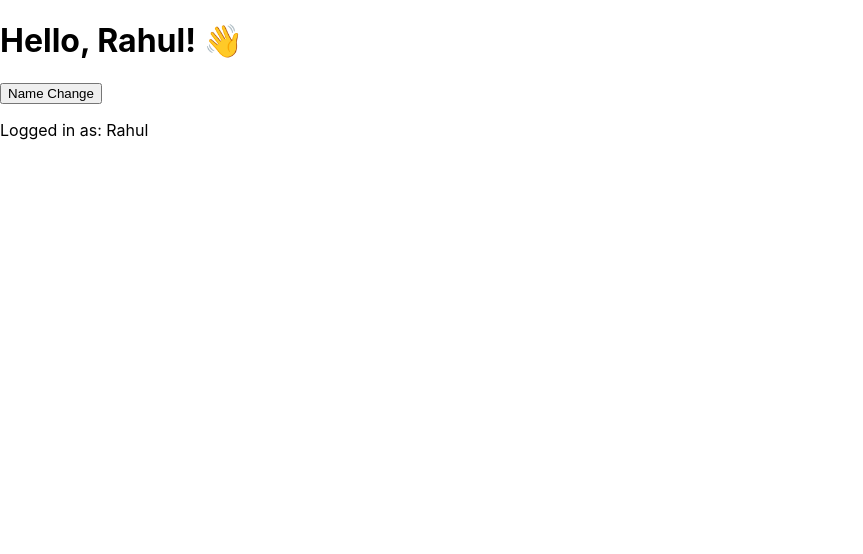
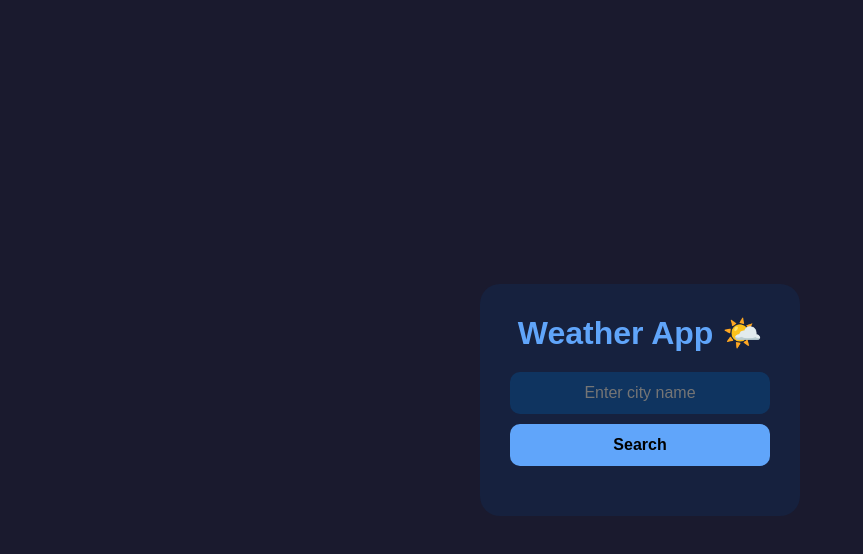
Before and after one commit to RohitIGEC/my-app, a React (Create React App) app: page / in a window 1280 px wide. Shown: the top 554 px of the page, without its empty margins (0-863 px from the left). Built offline with nearby package versions, Linux system fonts and the light colour scheme.

Commit message:
Day 16 - Weather project

```diff
--- a/src/App.js
+++ b/src/App.js
@@ -1,32 +1,10 @@
-import { useContext } from "react";
-import UserProvider, { UserContext } from "./UserContext";
-
-function Header() {
-  let { user } = useContext(UserContext);
-  return <h1>Hello, {user}! 👋</h1>;
-}
-
-function Footer() {
-  let { user } = useContext(UserContext);
-  return <p>Logged in as: {user}</p>;
-}
-
-function ChangeName() {
-  let { setUser } = useContext(UserContext);
-  return (
-    <button onClick={() => setUser("Priya")}>
-      Name Change
-    </button>
-  );
-}
+import Weather from "./Weather";
 
 function App() {
   return (
-    <UserProvider>
-      <Header />
-      <ChangeName />
-      <Footer />
-    </UserProvider>
+    <div>
+      <Weather />
+    </div>
   );
 }
 
--- /dev/null
+++ b/src/Weather.css
@@ -0,0 +1,84 @@
+* {
+  margin: 0;
+  padding: 0;
+  box-sizing: border-box;
+  font-family: Arial, sans-serif;
+}
+
+body {
+  background: #1a1a2e;
+  display: flex;
+  justify-content: center;
+  align-items: center;
+  height: 100vh;
+}
+
+.weather-app {
+  background: #16213e;
+  padding: 30px;
+  border-radius: 20px;
+  width: 320px;
+  text-align: center;
+  color: white;
+}
+
+h1 {
+  color: #60a5fa;
+  margin-bottom: 20px;
+}
+
+input {
+  width: 100%;
+  padding: 12px;
+  border: none;
+  border-radius: 10px;
+  background: #0f3460;
+  color: white;
+  font-size: 16px;
+  margin-bottom: 10px;
+  text-align: center;
+}
+
+button {
+  width: 100%;
+  padding: 12px;
+  border: none;
+  border-radius: 10px;
+  background: #60a5fa;
+  color: #000;
+  font-size: 16px;
+  font-weight: bold;
+  cursor: pointer;
+  margin-bottom: 20px;
+}
+
+button:hover {
+  background: #3b82f6;
+}
+
+.weather-info {
+  background: #0f3460;
+  padding: 20px;
+  border-radius: 15px;
+}
+
+.weather-info h2 {
+  font-size: 24px;
+  margin-bottom: 10px;
+}
+
+.weather-info h3 {
+  font-size: 48px;
+  color: #60a5fa;
+  margin-bottom: 10px;
+}
+
+.weather-info p {
+  font-size: 18px;
+  color: #a5f3fc;
+}
+
+.error {
+  color: #f87171;
+  margin-bottom: 10px;
+}
--- /dev/null
+++ b/src/Weather.js
@@ -0,0 +1,53 @@
+import { useState } from "react";
+import "./Weather.css";
+
+function Weather() {
+  let [city, setCity] = useState("");
+  let [weather, setWeather] = useState(null);
+  let [error, setError] = useState("");
+
+  let apiKey = process.env.REACT_APP_WEATHER_KEY;
+
+  async function getWeather() {
+    let response = await fetch(
+      `https://api.openweathermap.org/data/2.5/weather?q=${city}&appid=${apiKey}&units=metric`
+    );
+    let data = await response.json();
+    if (data.cod === 200) {
+      setWeather(data);
+      setError("");
+    } else {
+      setError("City not found!");
+      setWeather(null);
+    }
+  }
+
+  function handleKeyPress(e) {
+    if (e.key === "Enter") {
+      getWeather();
+    }
+  }
+
+  return (
+    <div className="weather-app">
+      <h1>Weather App 🌤️</h1>
+      <input
+        type="text"
+        placeholder="Enter city name"
+        onChange={(e) => setCity(e.target.value)}
+        onKeyPress={handleKeyPress}
+      />
+      <button onClick={getWeather}>Search</button>
+      {error && <p className="error">{error}</p>}
+      {weather && (
+        <div className="weather-info">
+          <h2>{weather.name}</h2>
+          <h3>{weather.main.temp}°C</h3>
+          <p>{weather.weather[0].description}</p>
+        </div>
+      )}
+    </div>
+  );
+}
+
+export default Weather;
```
Also changed, not shown: 1 other file (tests, documents, lock files or other folders).
